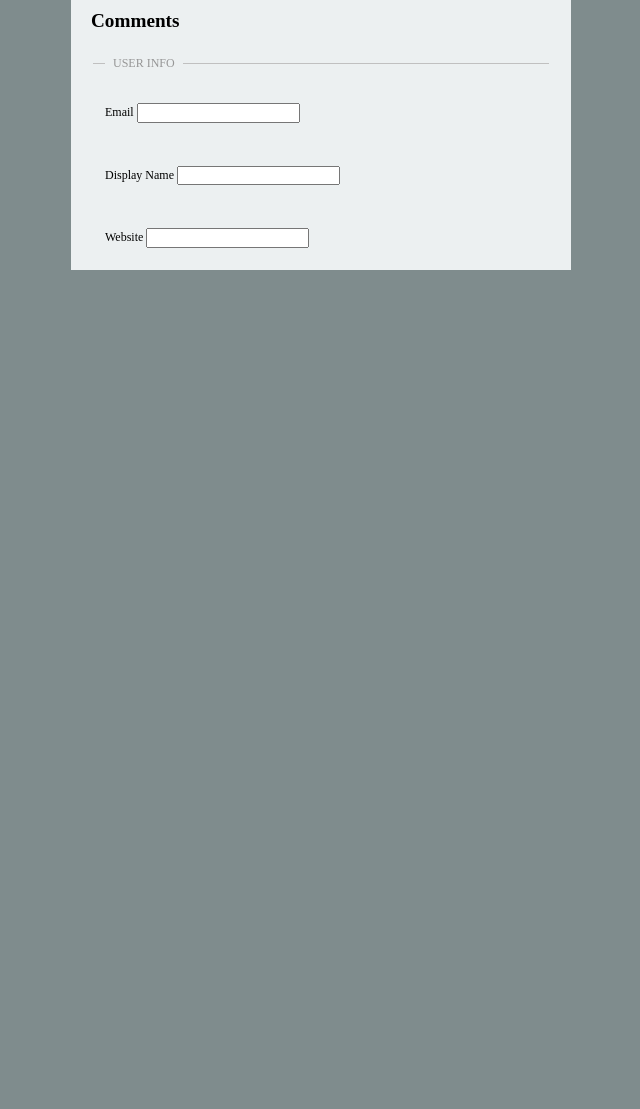
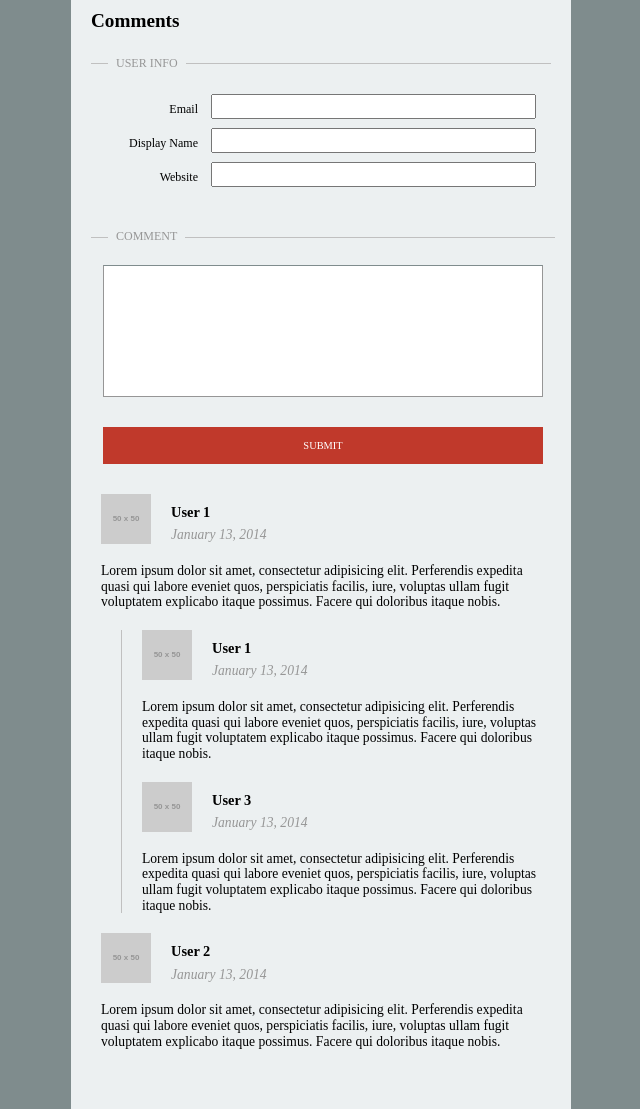
Before and after one commit to nickfredman/winter2015-making-it-real, a plain HTML site: page index.html in a window 1280 px wide. Shown: the part 1816-2925 px from the top of the page, without its empty margins (319-959 px from the left). Before the commit the page ends 2116 px from the top, so only its background shows below. Drawn offline with nearby package versions, Linux system fonts and the light colour scheme; placeholder pictures from the web are drawn by us.

Commit message:
Finished site

```diff
--- a/index.html
+++ b/index.html
@@ -102,15 +102,69 @@
       <p class="gray-text">Posted by <strong>Author</strong> under <strong>Web > Dev</strong> on <strong>January 13, 2014.</strong></p>
 
       <div class="comments">
+
         <h2 class="article-title">Comments</h2>
         <form>
           <fieldset class="comment-info">
             <legend>USER INFO</legend>
-            <p>Email <input type="text"></p><br>
-            <p>Display Name <input type="text"></p><br>
-            <p>Website <input type="url"></p>
+            <table>
+              <tr>
+                <td class="comment-info-text">Email</td>
+                <td><input class="comment-field" type="text"></td>
+              </tr>
+              <tr>
+                <td class="comment-info-text">Display Name</td>
+                <td><input class="comment-field" type="text"></td>
+              </tr>
+              <tr>
+                <td class="comment-info-text">Website</td>
+                <td><input class="comment-field" type="url"></td>
+              </tr>
+            </table>
           </fieldset>
         </form>
+
+        <form>
+          <fieldset class="comment-info">
+            <legend>COMMENT</legend>
+            <div>
+              <input class="comment-box" type="text">
+            </div>
+            <div class="submit-button">SUBMIT
+            </div>
+          </fieldset>
+        </form>
+
+        <div class="user-comment">
+          <img src="http://placehold.it/50x50">
+          <p class="user">User 1</p>
+          <p class="sub-text">January 13, 2014</p>
+          <div class="user-text">Lorem ipsum dolor sit amet, consectetur adipisicing elit. Perferendis expedita quasi qui labore eveniet quos, perspiciatis facilis, iure, voluptas ullam fugit voluptatem explicabo itaque possimus. Facere qui doloribus itaque nobis.
+          </div>
+
+          <div class="floated-text">
+            <div>
+              <img src="http://placehold.it/50x50">
+              <p class="user">User 1</p>
+              <p class="sub-text">January 13, 2014</p>
+            </div>
+            <div class="user-text">Lorem ipsum dolor sit amet, consectetur adipisicing elit. Perferendis expedita quasi qui labore eveniet quos, perspiciatis facilis, iure, voluptas ullam fugit voluptatem explicabo itaque possimus. Facere qui doloribus itaque nobis.
+            </div>
+            <img src="http://placehold.it/50x50">
+            <p class="user">User 3</p>
+            <p class="sub-text">January 13, 2014</p>
+            <div class="user-text">Lorem ipsum dolor sit amet, consectetur adipisicing elit. Perferendis expedita quasi qui labore eveniet quos, perspiciatis facilis, iure, voluptas ullam fugit voluptatem explicabo itaque possimus. Facere qui doloribus itaque nobis.
+            </div>
+          </div>
+
+        </div>
+
+        <div class="user-comment">
+          <img src="http://placehold.it/50x50">
+          <p class="user">User 2</p>
+          <p class="sub-text">January 13, 2014</p>
+          <div class="user-text">Lorem ipsum dolor sit amet, consectetur adipisicing elit. Perferendis expedita quasi qui labore eveniet quos, perspiciatis facilis, iure, voluptas ullam fugit voluptatem explicabo itaque possimus. Facere qui doloribus itaque nobis.
+        </div>
       </div>
     </article>
 
--- a/main.css
+++ b/main.css
@@ -73,6 +73,7 @@ nav {
 
 article {
   margin: 30px 20px;
+  padding-bottom: 40px;
 }
 
 .article-title {
@@ -169,14 +170,86 @@ table {
 .comment-info {
   border: none;
   border-top: 1px solid #c0c0c0;
+  margin: 0;
+  padding-bottom: 0;
 }
 
 .comment-info legend {
   padding: 15px 8px;
   font-size: .75rem;
   color: #969696;
+  margin-left: 5px;
 }
 
-.comment-info p {
+.comment-info tr {
+  margin-top: 0;
+}
+
+.comment-info-text {
+  width: 100px;
   font-size: .75rem;
+  text-align: right;
+  padding-right: 5px;
+  line-height: 25px;
 }
+
+.comment-field {
+  width: 325px;
+  height: 25px;
+  margin: 0 0 5px 5px;
+}
+
+.comment-box {
+  border: 1px solid #969696;
+  border-top: 1px solid #7F8C8D;
+  width: 100%;
+  height: 132px;
+  margin-bottom: 30px;
+}
+
+.submit-button {
+  background: #C0392B;
+  color: #fff;
+  font-size: .65rem;
+  width: 440px;
+  text-align: center;
+  height: 37px;
+  line-height: 37px;
+  margin-bottom: 30px;
+}
+
+.user-comment {
+  padding: 0 10px;
+}
+.user-comment img {
+  float: left;
+  padding-right: 20px;
+  padding-bottom: 10px;
+}
+
+.user {
+  font-size: .9rem;
+  font-weight: bold;
+  padding-top: 10px;
+  padding-bottom: 7px;
+  margin: 0;
+}
+
+.sub-text {
+  font-size: .85rem;
+  font-style: italic;
+  color: #969696;
+  margin: 0;
+  padding-bottom: 20px;
+}
+
+.user-text {
+  font-size: .85rem;
+  margin-bottom: 20px;
+}
+
+.floated-text {
+  border-left: 1px solid #c0c0c0;
+  padding-left: 20px;
+  margin-left: 20px;
+}
```
